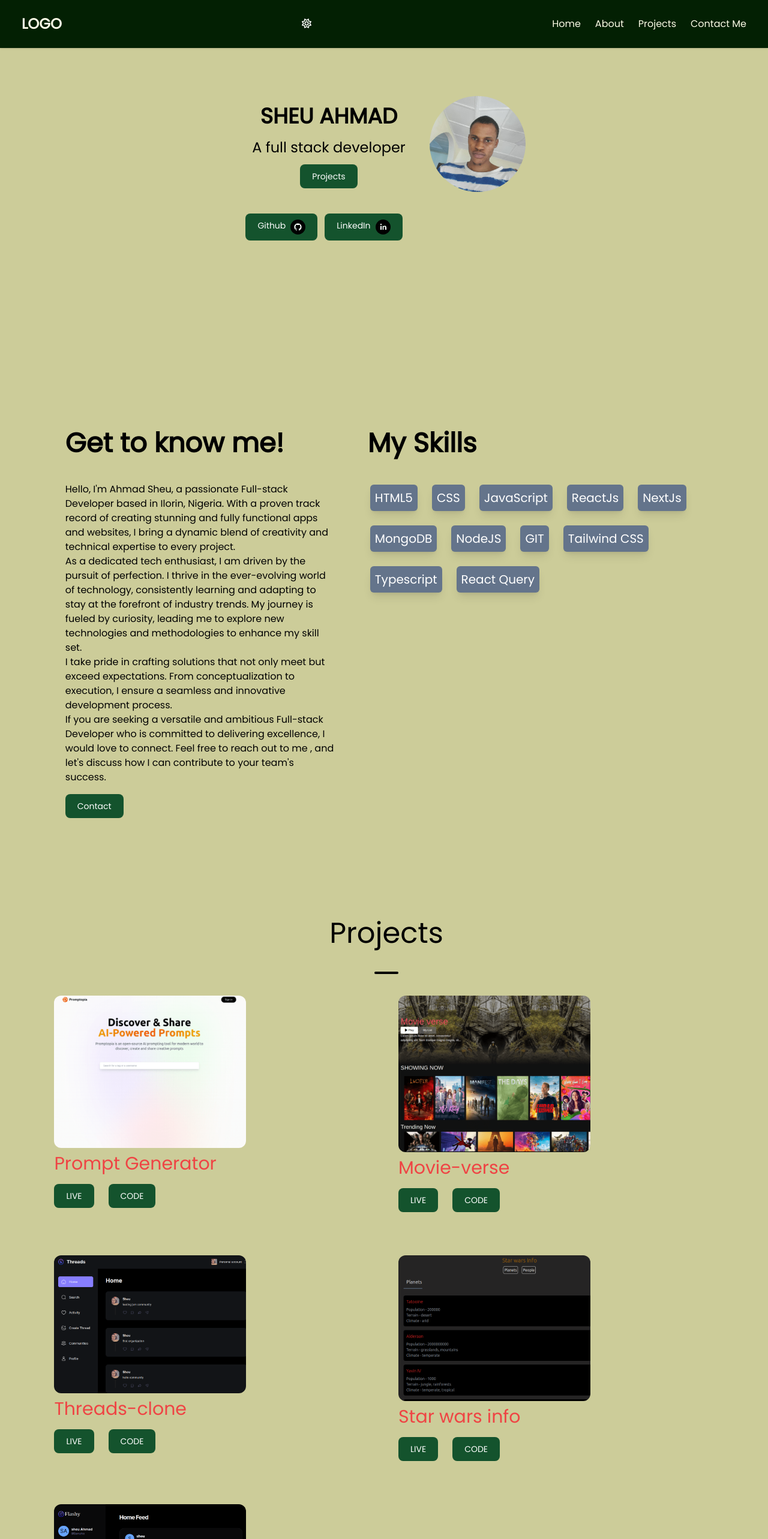
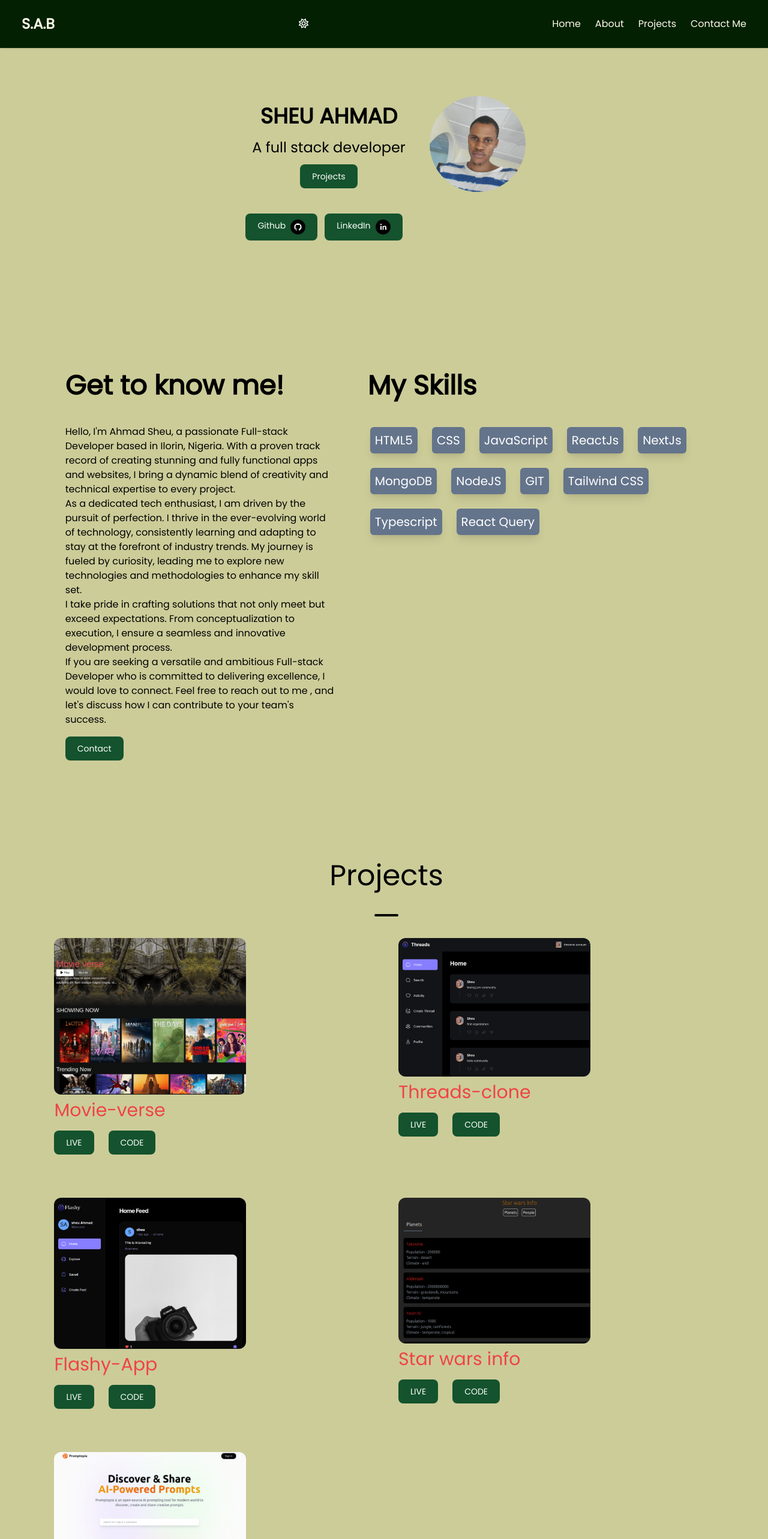
Before and after one commit to Bamzhie/portfolio, a React (Vite) app: page / in a window 1280 px wide. Shown: the top 2566 px of the page at 60% size. Built offline with nearby package versions, Linux system fonts and the light colour scheme; a web font is replaced by a local one.

Commit message:
portfolio done

```diff
--- a/src/components/about/About.jsx
+++ b/src/components/about/About.jsx
@@ -16,7 +16,7 @@ const About = () => {
     <div className="dark:bg-black p-16 bg-[#CCCC99]">
       <div id="about" className="dark:text-white ">
         <div className="text-center justify-center flex flex-col w-full pl-4 about__form-container">
-          <div className=" mt-24">
+          <div className="">
             <div className="64:flex 64:flex-row 64:gap-14">
               <div className="grid justify-center 64:max-w-md md:text-center">
                 <h1 className="about__content-title  md:text-center xs:text-left xl:text-left">
--- a/src/components/home/Header.jsx
+++ b/src/components/home/Header.jsx
@@ -90,7 +90,7 @@ const Header = () => {
           </div>
         </section>
       </div>
-      <div className="flex gap-3 justify-center mt-4 56:mr-[200px]">
+      <div className="flex gap-3 justify-center mt-4 xxxl:mr-[200px]">
         {headerLinks.map((e, i) => (
           <Link
             key={i}
--- a/src/components/navbar/Navbar.jsx
+++ b/src/components/navbar/Navbar.jsx
@@ -12,7 +12,7 @@ export default function NavBar() {
         <div>
           <div className="flex items-center justify-between py-3 md:py-5 md:block">
             <a href="javascript:void(0)">
-              <h2 className="text-2xl text-yellow-50 font-bold">LOGO</h2>
+              <h2 className="text-2xl text-yellow-50 font-bold">S.A.B</h2>
             </a>
             <div className="md:hidden">
               <button
--- a/src/data.js
+++ b/src/data.js
@@ -5,13 +5,6 @@ import project4 from "./assets/project4.png";
 import project5 from "./assets/project5.png";
 
 export const projects = [
-  {
-    photo: project1,
-    text: "Prompt Generator",
-    link: "https://promptopia-app-tau.vercel.app/",
-    about: "A prompt generator app for developers",
-    code: "https://github.com/Bamzhie/Promptopia-app",
-  },
   {
     photo: project2,
     text: "Movie-verse",
@@ -27,6 +20,13 @@ export const projects = [
     code: "https://github.com/Bamzhie/thread",
   },
   {
+    photo: project5,
+    text: "Flashy-App",
+    link: "https://flashy-sand.vercel.app/",
+    about: "",
+    code: "https://github.com/Bamzhie/flashy",
+  },
+  {
     photo: project4,
     text: "Star wars info",
     link: "https://star-wars-info-bice.vercel.app/",
@@ -34,11 +34,11 @@ export const projects = [
     code: "https://github.com/Bamzhie/star-wars-info",
   },
   {
-    photo: project5,
-    text: "Flashy-App",
-    link: "https://flashy-sand.vercel.app/",
-    about: "",
-    code: "https://github.com/Bamzhie/flashy",
+    photo: project1,
+    text: "Prompt Generator",
+    link: "https://promptopia-app-tau.vercel.app/",
+    about: "A prompt generator app for developers",
+    code: "https://github.com/Bamzhie/Promptopia-app",
   },
 ];
 
```
